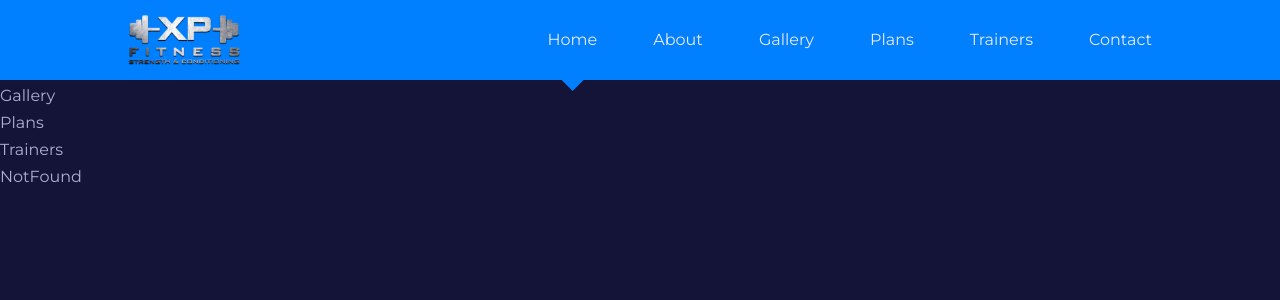
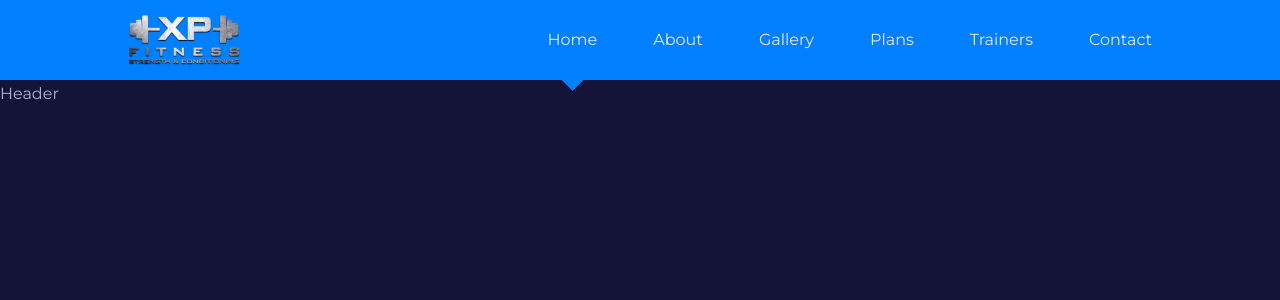
Before and after one commit to Eddysam2000/XP-Fitness, a React (Create React App) app: page / in a window 1280 px wide. Shown: the top 300 px of the page. Built offline with nearby package versions, Linux system fonts and the light colour scheme.

Commit message:
nav done

```diff
--- a/src/App.jsx
+++ b/src/App.jsx
@@ -15,13 +15,15 @@ const App = () => {
   return (
     <BrowserRouter>
       <Navbar/>
-      <Home/>
-      <About/>
-      <Contact/>
-      <Gallery/>
-      <Plans/>
-      <Trainers/>
-      <NotFound/>
+      <Routes>
+        <Route index element={<Home/>}/>
+        <Route path='about' element={<About/>}/>
+        <Route path='contact' element={<Contact/>}/>
+        <Route path='gallery' element={<Gallery/>}/>
+        <Route path='plans' element={<Plans/>}/>
+        <Route path='trainers' element={<Trainers/>}/>
+        <Route path='*' element={<NotFound/>}/>
+      </Routes>
     </BrowserRouter>
   )
 }
--- a/src/components/navbar.css
+++ b/src/components/navbar.css
@@ -3,7 +3,7 @@ nav {
     height: 5rem;
     width: 100vw;
     display: grid;
-    position: fixed;
+    /* position: fixed; */
     place-items: center;
     top: 0;
     left: 0;
```
